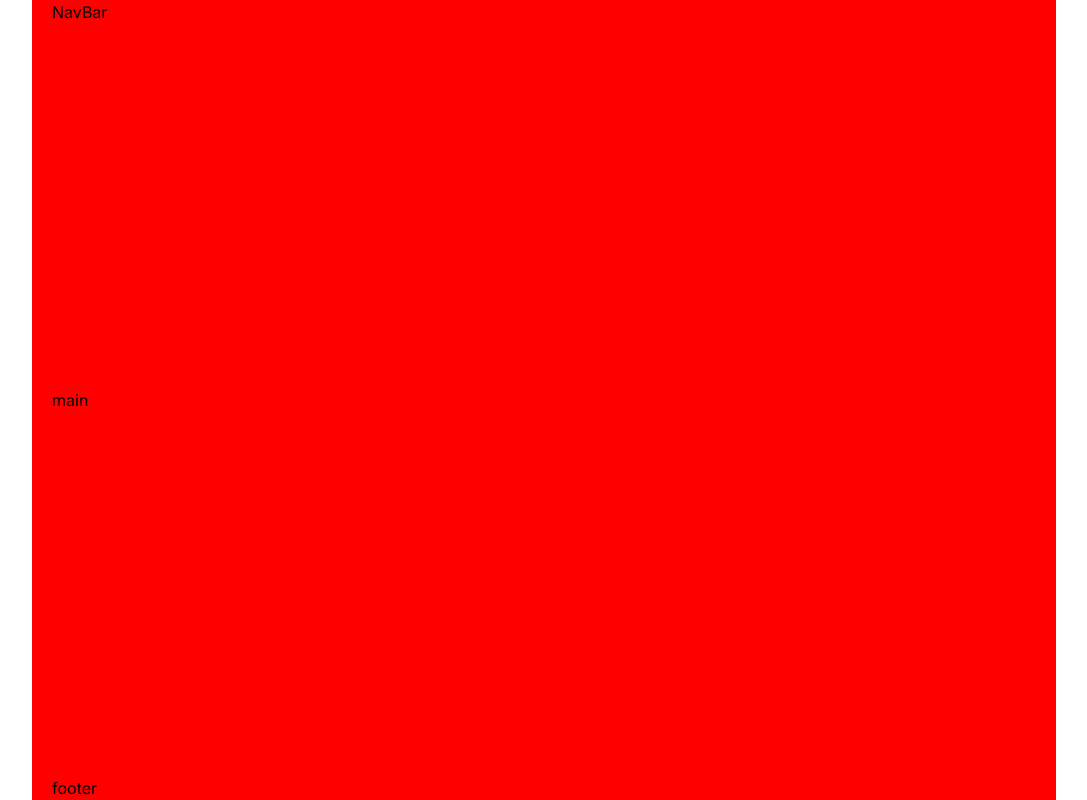
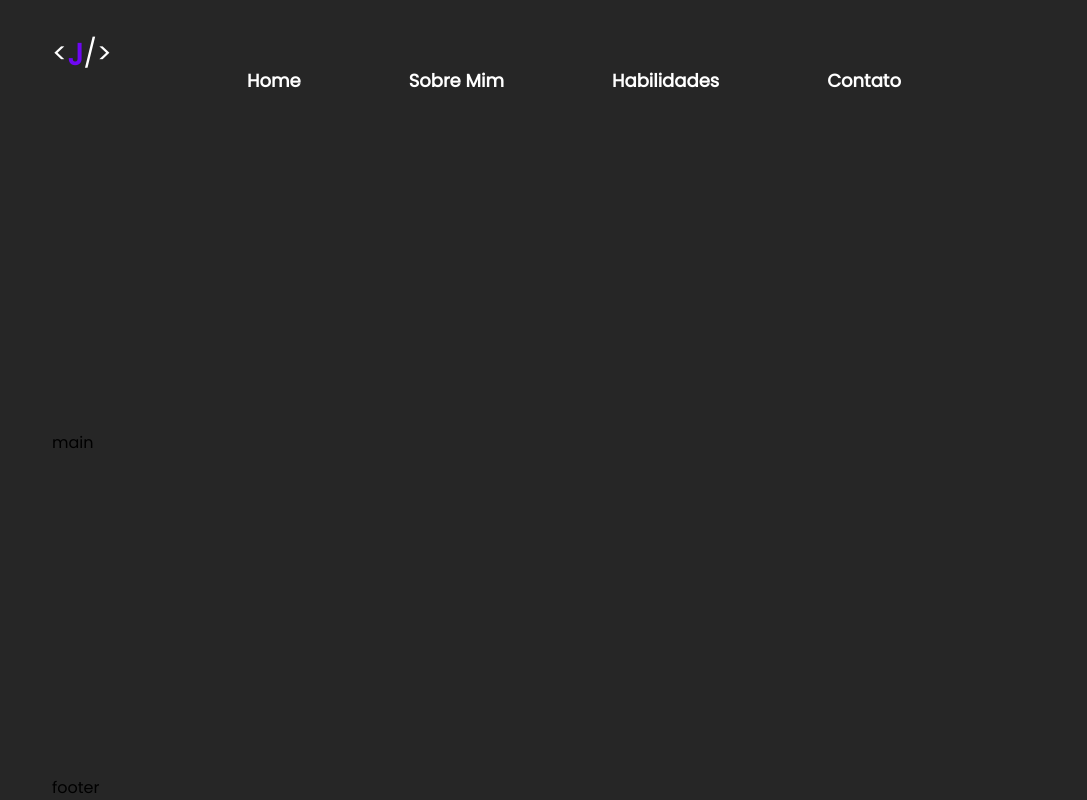
Before and after one commit to decker12w/PortifolioNextJs, a Next.js app: page / in a window 1280 px wide. Shown: the whole page, without its empty margins (96-1183 px from the left). Built offline with nearby package versions, Linux system fonts and the light colour scheme.

Commit message:
feat:add links NavBarr

```diff
--- a/src/app/globals.css
+++ b/src/app/globals.css
@@ -3,22 +3,22 @@
 @tailwind utilities;
 
 :root {
-	--bg: #0d0c22;
+	--bg: #262626;
+	--textLink: #5f5aa2;
 	--bgSoft: #2d2b42;
 	--text: white;
 	--textSoft: #e5e5e5;
 	--btn: #3673fd;
 }
 
+body {
+	background-color: var(--bg);
+}
+
 * {
 	margin: 0;
 	padding: 0;
 	box-sizing: border-box;
-}
-
-a {
-	text-decoration: none;
-	color: inherit;
 }
 
 .container {
@@ -28,7 +28,6 @@ a {
 	display: flex;
 	flex-direction: column;
 	justify-content: space-between;
-	background: red;
 }
 
 @media (max-width: 1536px) {
--- a/src/app/layout.tsx
+++ b/src/app/layout.tsx
@@ -1,10 +1,14 @@
 import type { Metadata } from "next";
-import { Inter } from "next/font/google";
 import "./globals.css";
 import NavBar from "../components/navbar/NavBar";
 import Footer from "../components/footer/Footer";
 
-const inter = Inter({ subsets: ["latin"] });
+import { Poppins } from "next/font/google";
+
+const PoppinsFont = Poppins({
+	subsets: ["latin"],
+	weight: "400"
+});
 
 export const metadata: Metadata = {
 	title: "Portifólio",
@@ -18,7 +22,7 @@ export default function RootLayout({
 }>) {
 	return (
 		<html lang="en">
-			<body className={inter.className}>
+			<body className={PoppinsFont.className}>
 				<div className="container">
 					<NavBar></NavBar>
 					{children}
--- /dev/null
+++ b/src/components/navbar/NavBar.module.css
@@ -0,0 +1,29 @@
+.containerNav {
+	width: 100%;
+	display: flex;
+	align-items: center;
+	justify-content: space-between;
+}
+.container {
+	gap: 60px;
+	display: flex;
+	margin-top: 50px;
+	padding: 30px;
+	align-items: center;
+	width: 100%;
+	height: 60px;
+	justify-content: center;
+}
+
+.Logo {
+	font-size: 28px;
+	display: flex;
+	color: white;
+	font-family: Poppins, sans-serif;
+}
+
+.LogoSecondChar {
+	font-size: 30px;
+	color: #6e07f3;
+	font-weight: bold;
+}
--- a/src/components/navbar/NavBar.tsx
+++ b/src/components/navbar/NavBar.tsx
@@ -1,3 +1,43 @@
+import NavLink from "./NavLink";
+import Style from "./NavBar.module.css";
+
+interface listaLinks {
+	nome: string;
+	link: string;
+}
+
+const listaNavLinks: listaLinks[] = [
+	{
+		nome: "Home",
+		link: "/"
+	},
+	{
+		nome: "Sobre Mim",
+		link: "#sobre"
+	},
+	{
+		nome: "Habilidades",
+		link: "/Habilidades"
+	},
+	{
+		nome: "Contato",
+		link: "/contato"
+	}
+];
+
 export default function NavBar() {
-	return <div>NavBar</div>;
+	return (
+		<nav className={Style.containerNav}>
+			<h1 className={Style.Logo}>
+				{"<"}
+				<span className={Style.LogoSecondChar}>J</span>
+				{"/>"}
+			</h1>
+			<ul className={Style.container}>
+				{listaNavLinks.map((link, index) => {
+					return <NavLink key={index} nome={link.nome} link={link.link}></NavLink>;
+				})}
+			</ul>
+		</nav>
+	);
 }
--- /dev/null
+++ b/src/components/navbar/NavLink.module.css
@@ -0,0 +1,33 @@
+.link {
+	color: white;
+	font-size: 18px;
+	font-family: Poppins, sans-serif;
+	padding: 0.5rem 1rem;
+	font-weight: bold;
+	margin: 0 0.5rem;
+	position: relative;
+	transition:
+		color 0.3s ease-in-out,
+		transform 0.3s ease-in-out;
+}
+
+.link:hover {
+	color: #5f5aa2;
+	transform: scale(1.1);
+}
+
+.link::after {
+	content: "";
+	position: absolute;
+	width: 0%;
+	height: 5px;
+	background: #5f5aa2;
+	left: 50%;
+	bottom: 0;
+	transition: all 0.3s ease-in-out;
+}
+
+.link:hover::after {
+	width: 100%;
+	left: 0;
+}
--- /dev/null
+++ b/src/components/navbar/NavLink.tsx
@@ -0,0 +1,17 @@
+import Link from "next/link";
+import Style from "./NavLink.module.css";
+
+interface LinkProps {
+	nome: string;
+	link: string;
+}
+
+export default function NavLink({ nome, link }: LinkProps) {
+	return (
+		<li>
+			<Link className={Style.link} href={link}>
+				{nome}
+			</Link>
+		</li>
+	);
+}
```
